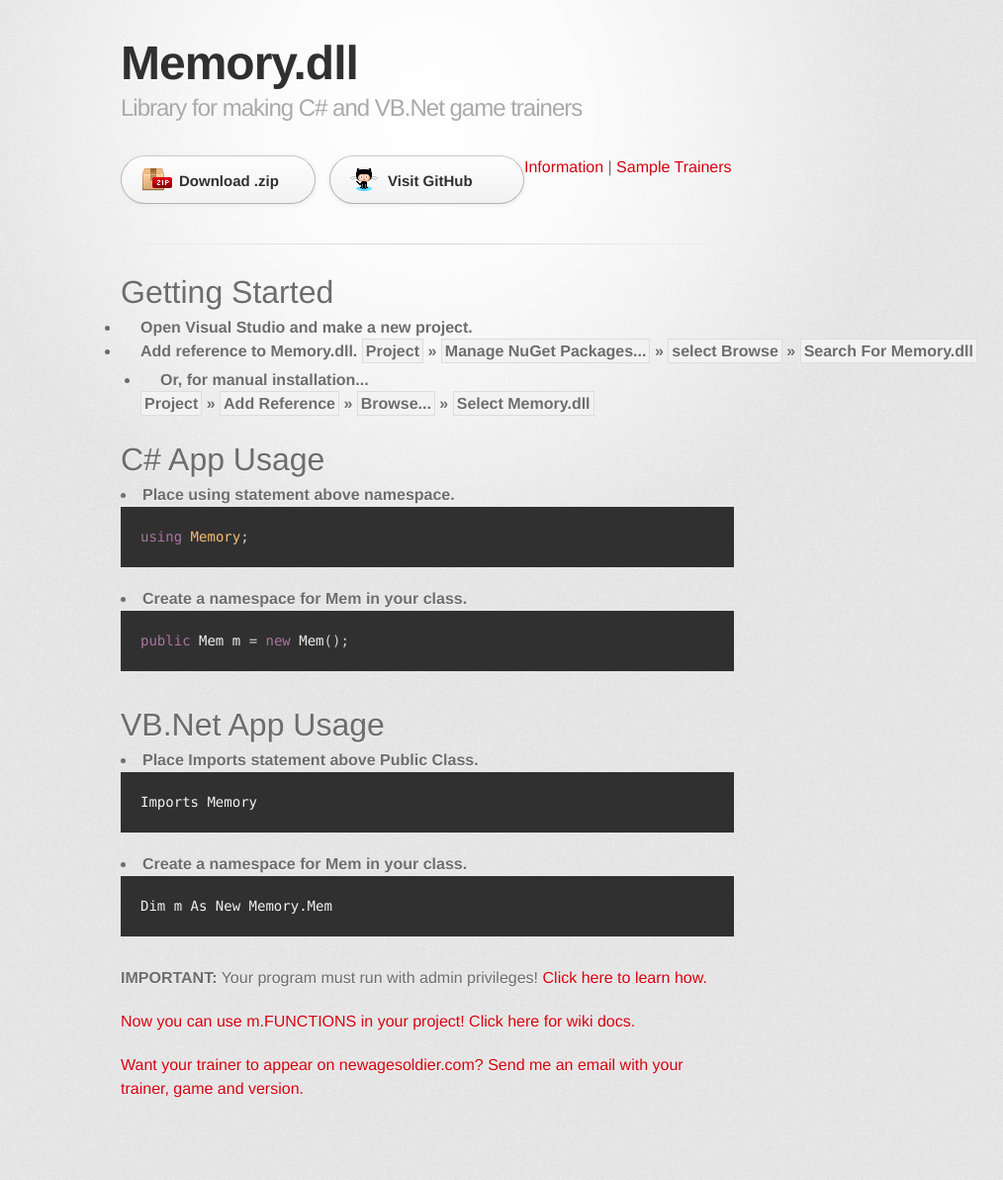
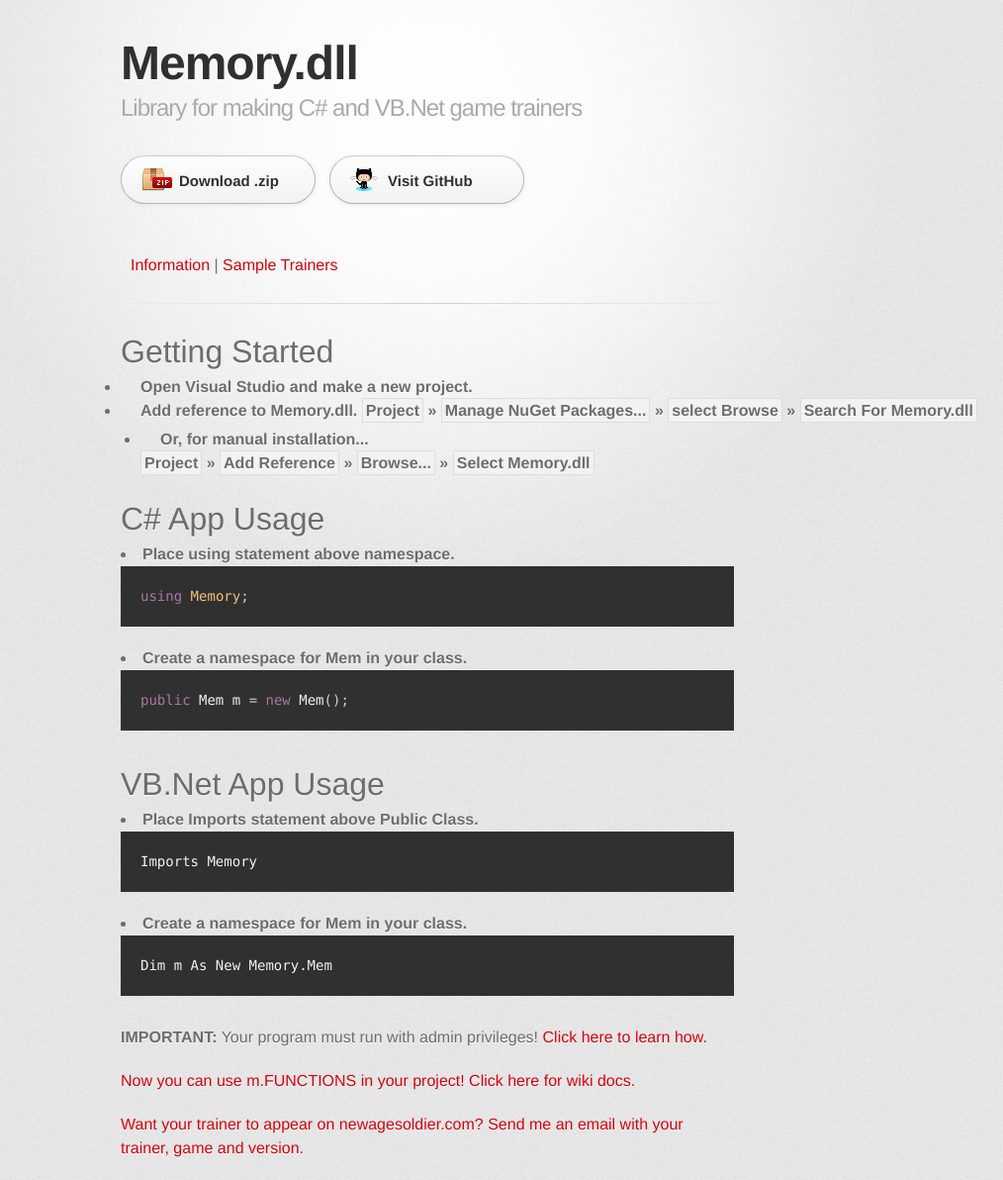
Before and after one commit to erfg12/memory.dll, a Jekyll site: the page built from index.md, in a window 1280 px wide. Shown: the whole page at 99% size, without its empty margins (208-1222 px from the left). Built offline with Jekyll 4.4.1, drawn with Linux system fonts in a browser that asks for light colours; some web fonts are replaced; our own code applies the rules of GitHub Pages for plain Markdown files; before the commit the page ends 1132 px from its top, so only the background shows below that.

Commit message:
main menu fix

```diff
--- a/_layouts/default.html
+++ b/_layouts/default.html
@@ -23,8 +23,8 @@
         <section id="downloads" class="clearfix">
         <a href="https://www.nuget.org/packages/Memory.dll" id="download-zip" class="button"><span>Download .zip</span></a>
         <a href="https://github.com/erfg12/memory.dll" id="view-on-github" class="button"><span>Visit GitHub</span></a>
-		<a href="./"><span>Information</span></a> | <a href="./samples"><span>Sample Trainers</span></a>
         </section>
+		<div style="clear:both;padding:10px;"><a href="./"><span>Information</span></a> | <a href="./samples"><span>Sample Trainers</span></a></div>
         <hr>
         <section id="main_content">
           {{ content }}
```
